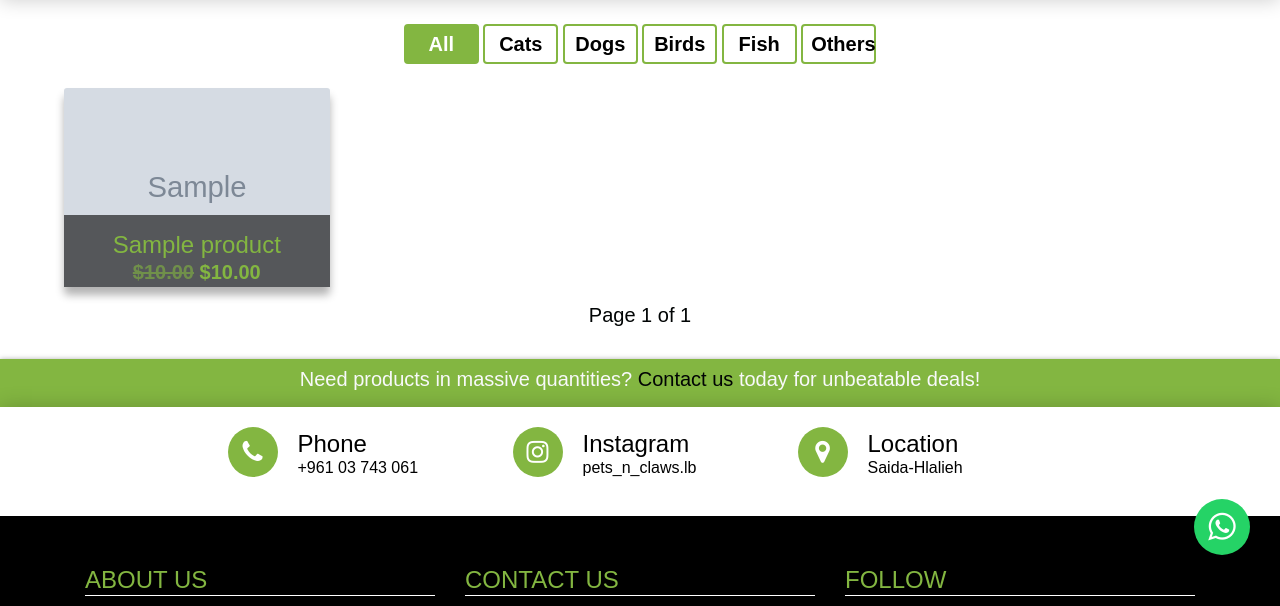
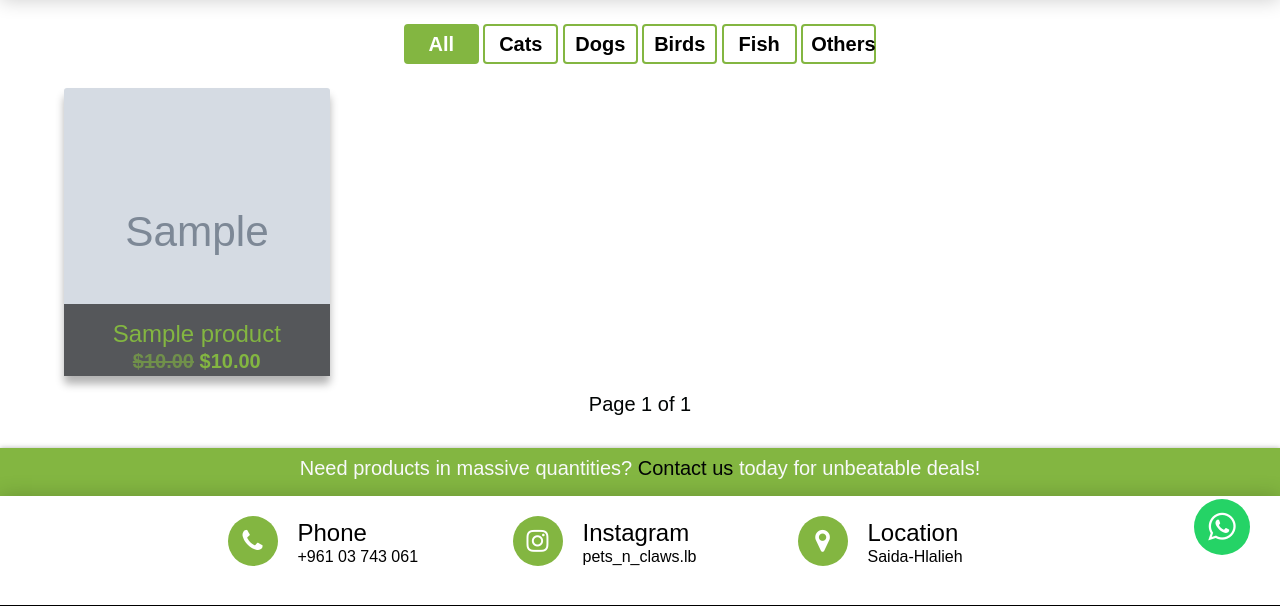
Before and after one commit to mostafanawam/e_commerce, a Django app: page /products/ in a window 1280 px wide. Shown: the part 215-821 px from the top of the page. Run offline with Django 4.2, Linux system fonts and the light colour scheme; data comes from the database, SQL or seed files in the repository; tables that the repository leaves empty hold one stand-in row (values such as "Sample post"); grey boxes marked "Sample" are stand-in pictures; parts of the project's set-up code (start-up, migrations or seed data) failed here and were passed over; some libraries are stand-ins or nearby versions; some web fonts are replaced.

Commit message:
update products

```diff
--- a/home/templates/products.html
+++ b/home/templates/products.html
@@ -118,11 +118,11 @@
 
     {% for product in products %}
 
-    <div class="col-lg-3 col-md-4 col-12 form-group"  >
+    <div class="col-lg-3 col-md-4 col-12 form-group" >
       <div class="card" style="box-shadow: 0 8px 8px rgba(0, 0, 0, 0.3);">
 
         {% if product.image  %}
-            <img src="{{ product.image.url }}"   class="card-img-top" alt="prod_{{product.name}}" >
+            <img src="{{ product.image.url }}"   class="card-img-top" style="height:18rem" alt="prod_{{product.name}}" >
         {% else %}
             <img src="assets/empty.png"  class="card-img-top" alt="empty" >
         {% endif %}
@@ -130,7 +130,6 @@
             <div class="product-detail">
                 <h4 class="card-title heading  {{product.color}}">
                   {{ product.name|slice:":15" }}{% if product.name|length > 15 %}...{% endif %}
-
                 </h4>
                 <h5 class="subheading green">
                   {% if product.old_price %}
```
